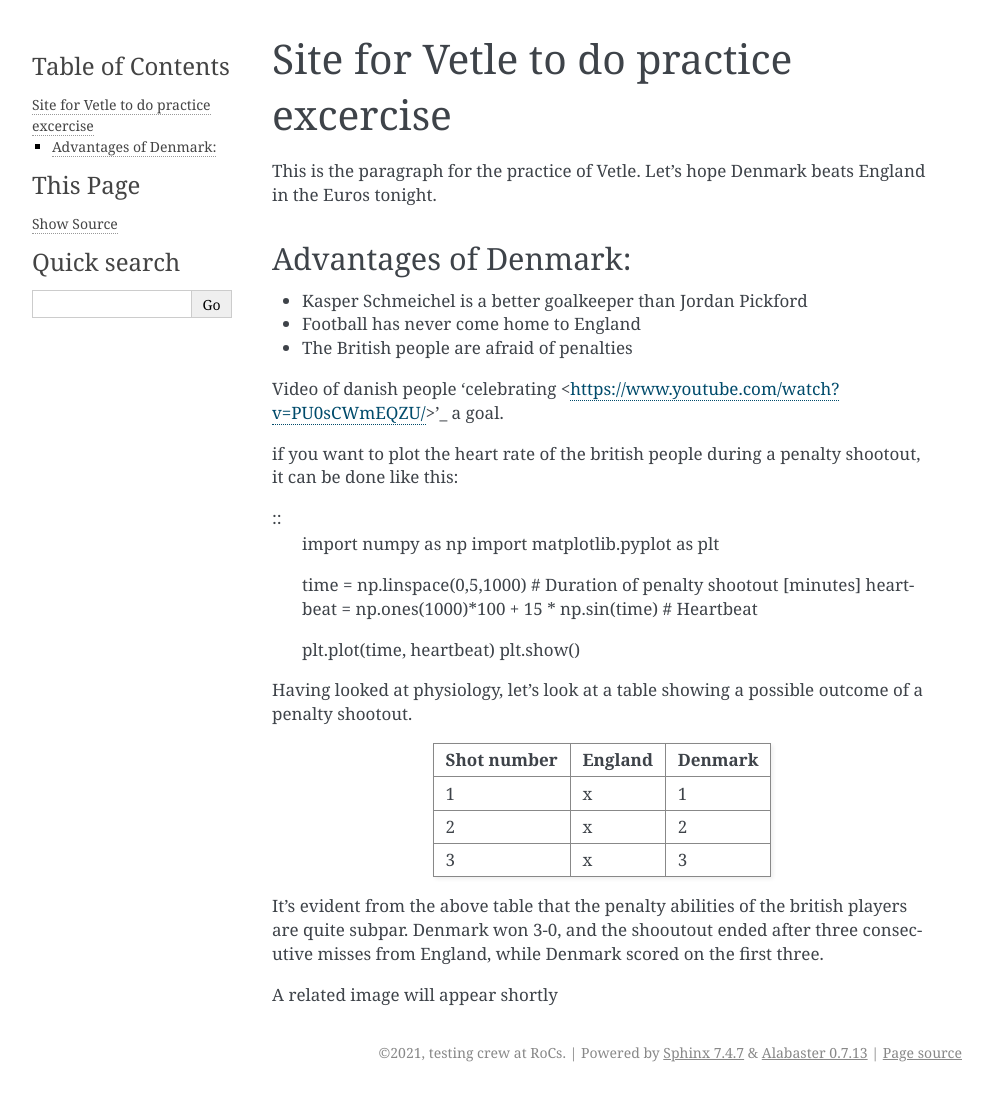
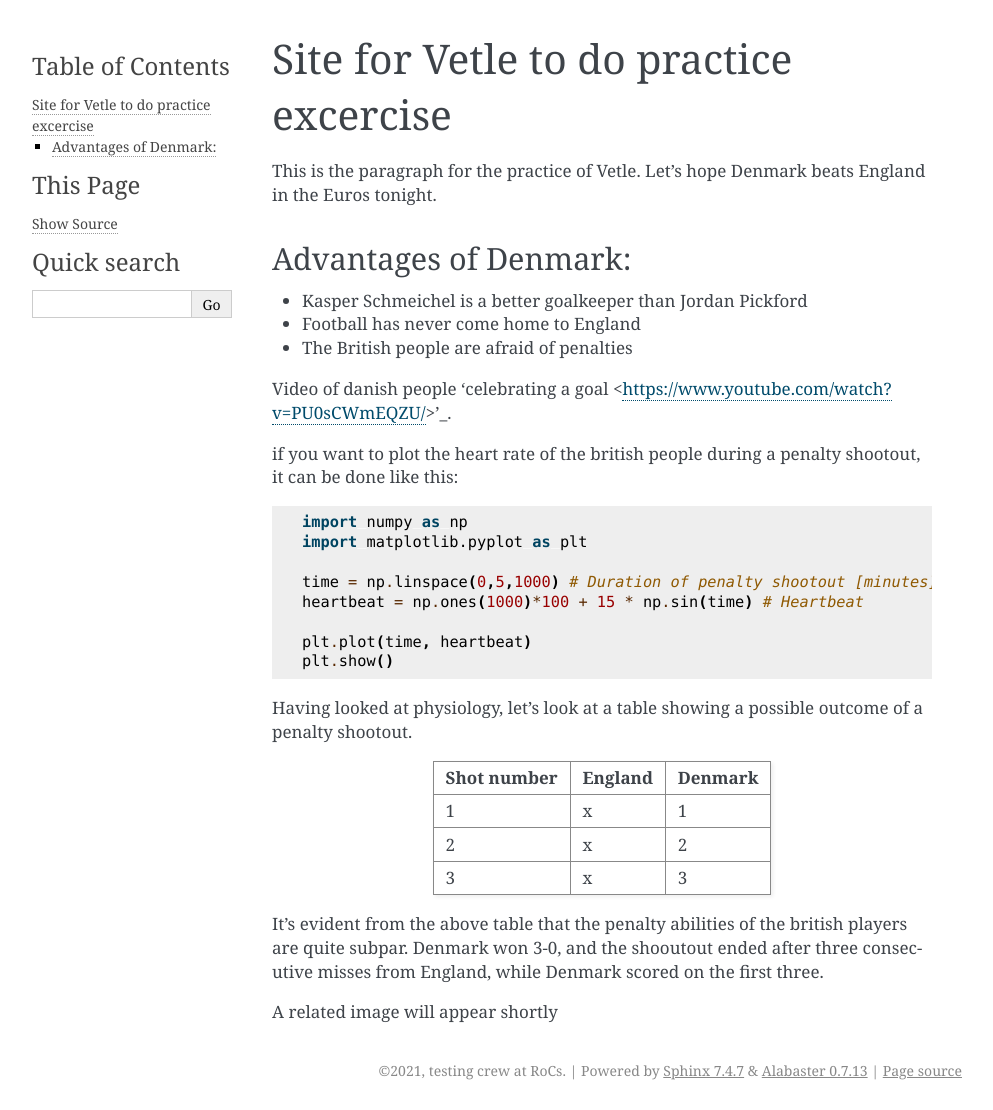
Before and after one commit to guadabsb15/summer_2021_report, a Sphinx documentation site: the page built from docs/source/practiceV.rst, in a window 1280 px wide. Shown: the whole page, without its empty margins (148-1141 px from the left). Built offline with Sphinx 7.4.7, drawn with Linux system fonts in a browser that asks for light colours; some of the changed lines change nothing that is shown.

Commit message:
Minor bug fixes on hyperlink and code snippet

```diff
--- a/docs/source/practiceV.rst
+++ b/docs/source/practiceV.rst
@@ -10,12 +10,12 @@ Advantages of Denmark:
 - Football has never come home to England
 - The British people are afraid of penalties
 
-Video of danish people 'celebrating
-<https://www.youtube.com/watch?v=PU0sCWmEQZU/>'_ a goal.
+Video of danish people 'celebrating a goal
+<https://www.youtube.com/watch?v=PU0sCWmEQZU/>'_.
 
 if you want to plot the heart rate of the british people during a penalty shootout, it can be done like this:
+::
 
-::
    import numpy as np
    import matplotlib.pyplot as plt
 
```
